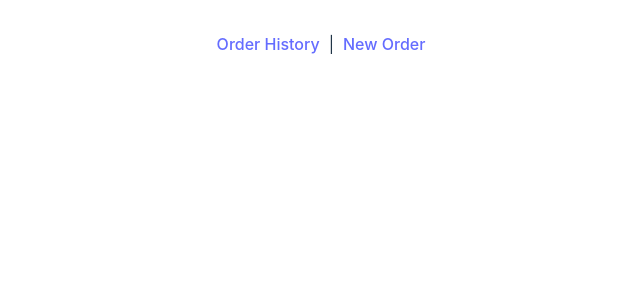
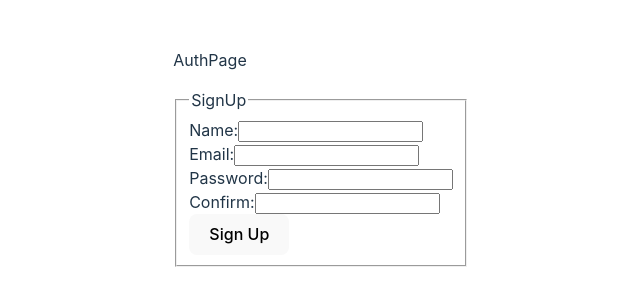
Before and after one commit to vanitaar/mern-sei50-practice, a React (Vite) app: page / in a window 1280 px wide. Shown: the top 306 px of the page, without its empty margins (319-959 px from the left). Built offline with nearby package versions, Linux system fonts and the light colour scheme.

Commit message:
feat: add SignUpForm class component

```diff
--- /dev/null
+++ b/src/components/SignUpForm/SignUpForm.jsx
@@ -0,0 +1,73 @@
+import { Component } from "react";
+// class component example vs using the usual functional component
+export default class SignUpForm extends Component {
+  state = {
+    name: "",
+    email: "",
+    password: "",
+    confirm: "",
+    error: "",
+  };
+  handleChange = (event) => {
+    const { name, value } = event.target;
+
+    this.setState({ [name]: value });
+  };
+
+  handleSubmit = (event) => {
+    event.preventDefault();
+    alert(JSON.stringify(this.state)); //temporarily // need tofire fetch
+  };
+
+  render() {
+    return (
+      <form onSubmit={this.handleSubmit}>
+        <fieldset>
+          <legend>SignUp</legend>
+
+          <label>
+            Name:
+            <input
+              name="name"
+              value={this.state.name}
+              onChange={this.handleChange}
+            />
+          </label>
+          <br />
+
+          <label>
+            Email:
+            <input
+              name="email"
+              value={this.state.email}
+              onChange={this.handleChange}
+            />
+          </label>
+          <br />
+
+          <label>
+            Password:
+            <input
+              name="password"
+              value={this.state.password}
+              onChange={this.handleChange}
+            />
+          </label>
+          <br />
+
+          <label>
+            Confirm:
+            <input
+              name="confirm"
+              value={this.state.confirm}
+              onChange={this.handleChange}
+            />
+          </label>
+          <br />
+
+          <button>Sign Up</button>
+        </fieldset>
+      </form>
+    );
+  }
+}
--- a/src/pages/App/App.jsx
+++ b/src/pages/App/App.jsx
@@ -10,7 +10,7 @@
 
 function App() {
   // eslint-disable-next-line no-unused-vars
-  const [user, setUser] = useState({});
+  const [user, setUser] = useState(null); //set as empty {} for testing //if not leave blank === explicitly state null --> show authpage
   log("user %o", user);
 
   if (!user) {
--- a/src/pages/AuthPage/AuthPage.jsx
+++ b/src/pages/AuthPage/AuthPage.jsx
@@ -1,3 +1,10 @@
+import SignUpForm from "../../components/SignUpForm/SignUpForm";
+
 export default function AuthPage() {
-  return <p>AuthPage</p>;
+  return (
+    <>
+      <p>AuthPage</p>
+      <SignUpForm />
+    </>
+  );
 }
```
Also changed, not shown: 1 other file (tests, documents, lock files or other folders).
